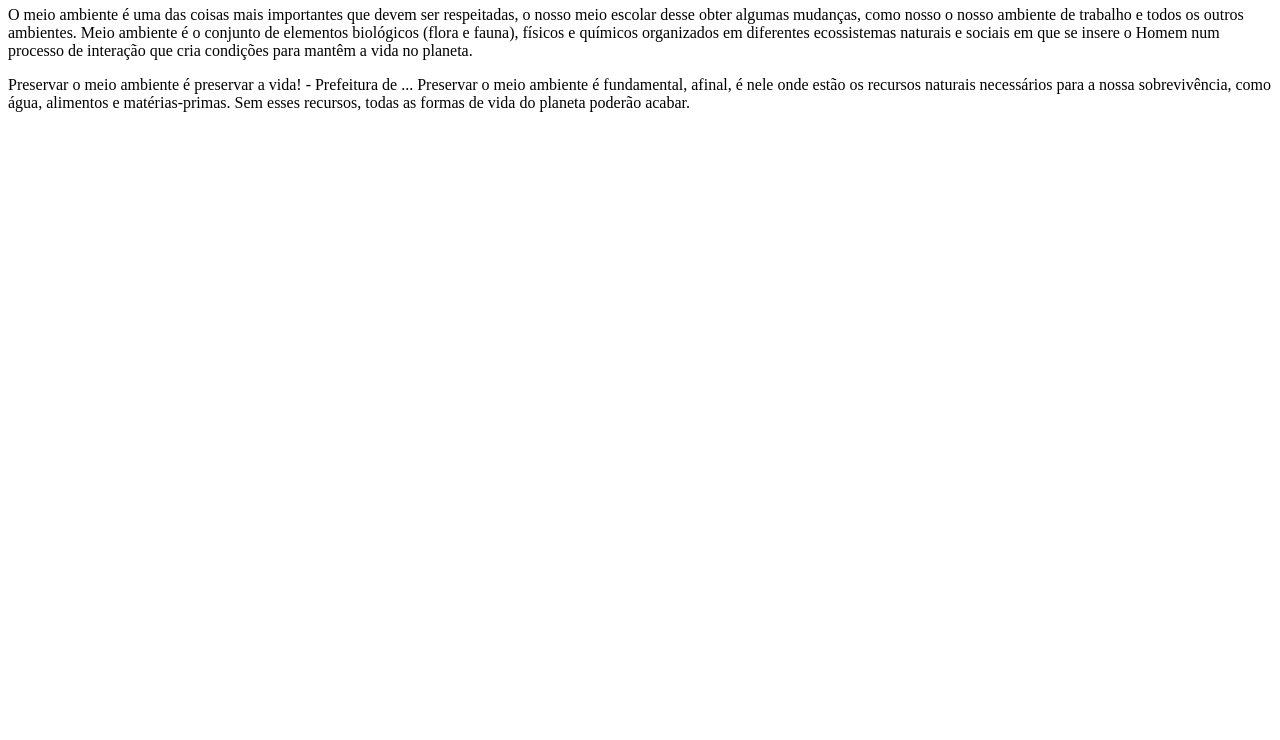
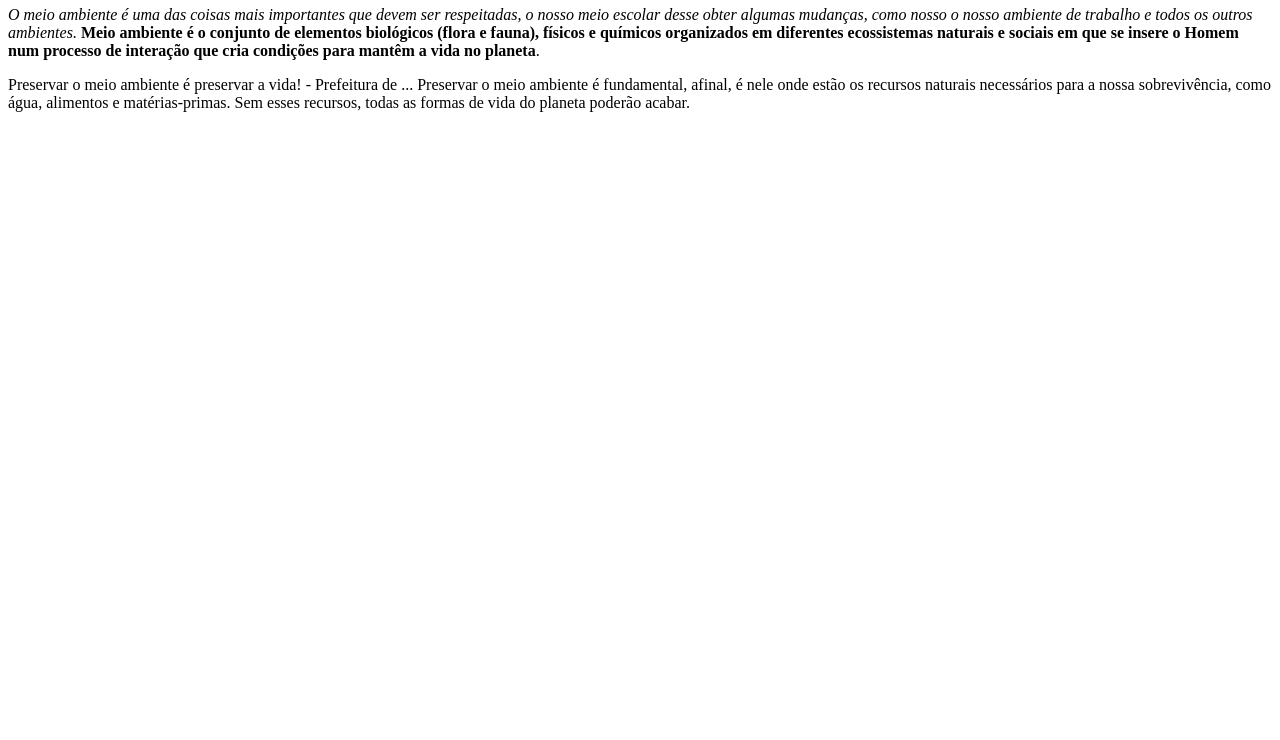
Before and after one commit to cavalocomc/eumesma, a plain HTML site: page index.html in a window 1280 px wide. Shown: the part 60-800 px from the top of the page. Drawn offline with Linux system fonts and the light colour scheme.

Commit message:
strong e em

```diff
--- a/index.html
+++ b/index.html
@@ -1,6 +1,6 @@
 <h1> A minha opinião </h1>
-<p>O meio ambiente é uma das coisas mais importantes que devem ser respeitadas, o nosso meio escolar desse obter algumas mudanças, como nosso o nosso ambiente de trabalho e todos os outros ambientes.
-Meio ambiente é o conjunto de elementos biológicos (flora e fauna), físicos e químicos organizados em diferentes ecossistemas naturais e sociais em que se insere o Homem num processo de interação que cria condições para mantêm a vida no planeta.</p>
+<p><em>O meio ambiente é uma das coisas mais importantes que devem ser respeitadas, o nosso meio escolar desse obter algumas mudanças, como nosso o nosso ambiente de trabalho e todos os outros ambientes.</em>
+<strong>Meio ambiente é o conjunto de elementos biológicos (flora e fauna), físicos e químicos organizados em diferentes ecossistemas naturais e sociais em que se insere o Homem num processo de interação que cria condições para mantêm a vida no planeta</strong>.</p>
 
 <p>Preservar o meio ambiente é preservar a vida! - Prefeitura de ...
 Preservar o meio ambiente é fundamental, afinal, é nele onde estão os recursos naturais necessários para a nossa sobrevivência, como água, alimentos e matérias-primas. Sem esses recursos, todas as formas de vida do planeta poderão acabar.</p>
```
